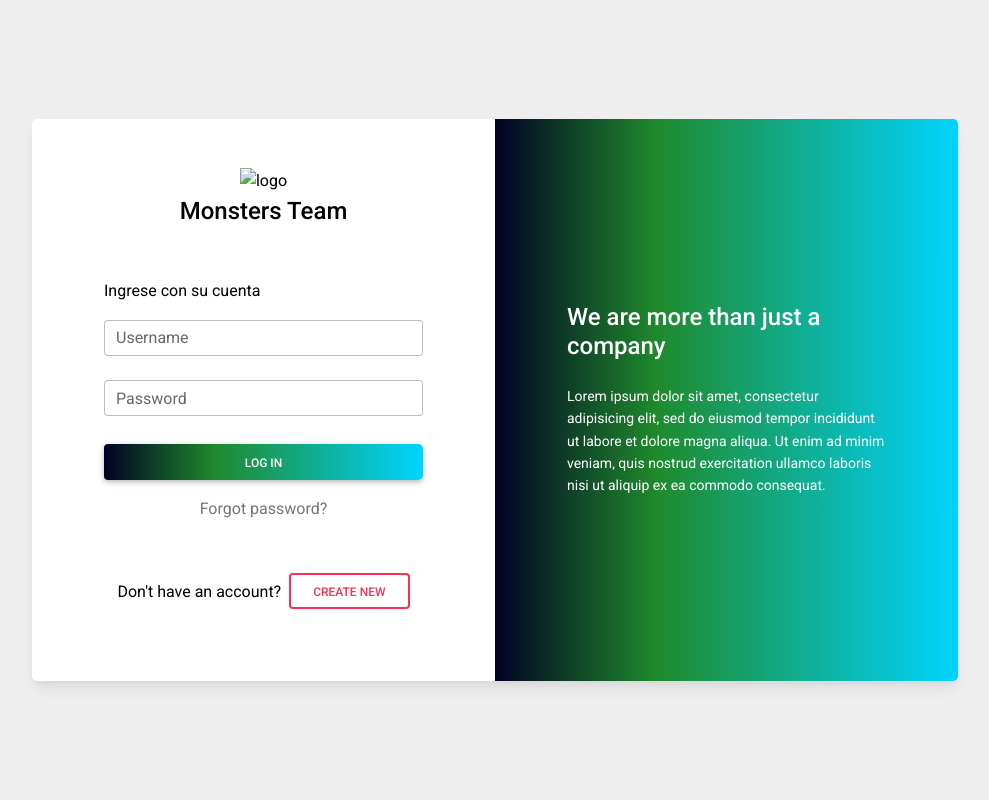
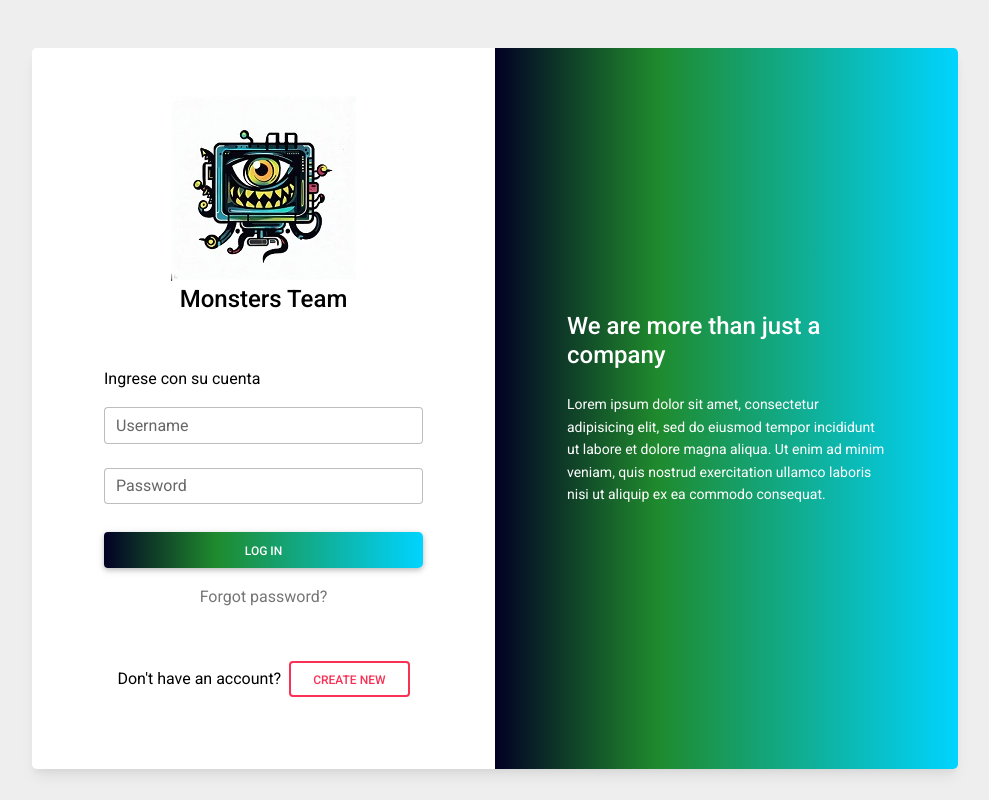
Before and after one commit to SergioLuis2022/monsters, a website: page index.html in a window 1280 px wide. Shown: the whole page, without its empty margins (145-1134 px from the left). Drawn offline with Linux system fonts and the light colour scheme; the site is published under a folder, as on GitHub Pages, so addresses that start at the root find nothing.

Commit message:
Update index.html

```diff
--- a/index.html
+++ b/index.html
@@ -53,7 +53,7 @@
                 <div class="card-body p-md-5 mx-md-4">
 
                   <div class="text-center">
-                    <img src="/img/logo_monsters.jpeg" style="width: 185px;" alt="logo">
+                    <img src="./img/logo_monsters.jpeg" style="width: 185px;" alt="logo">
                     <h4 class="mt-1 mb-5 pb-1">Monsters Team</h4>
                   </div>
 
```
